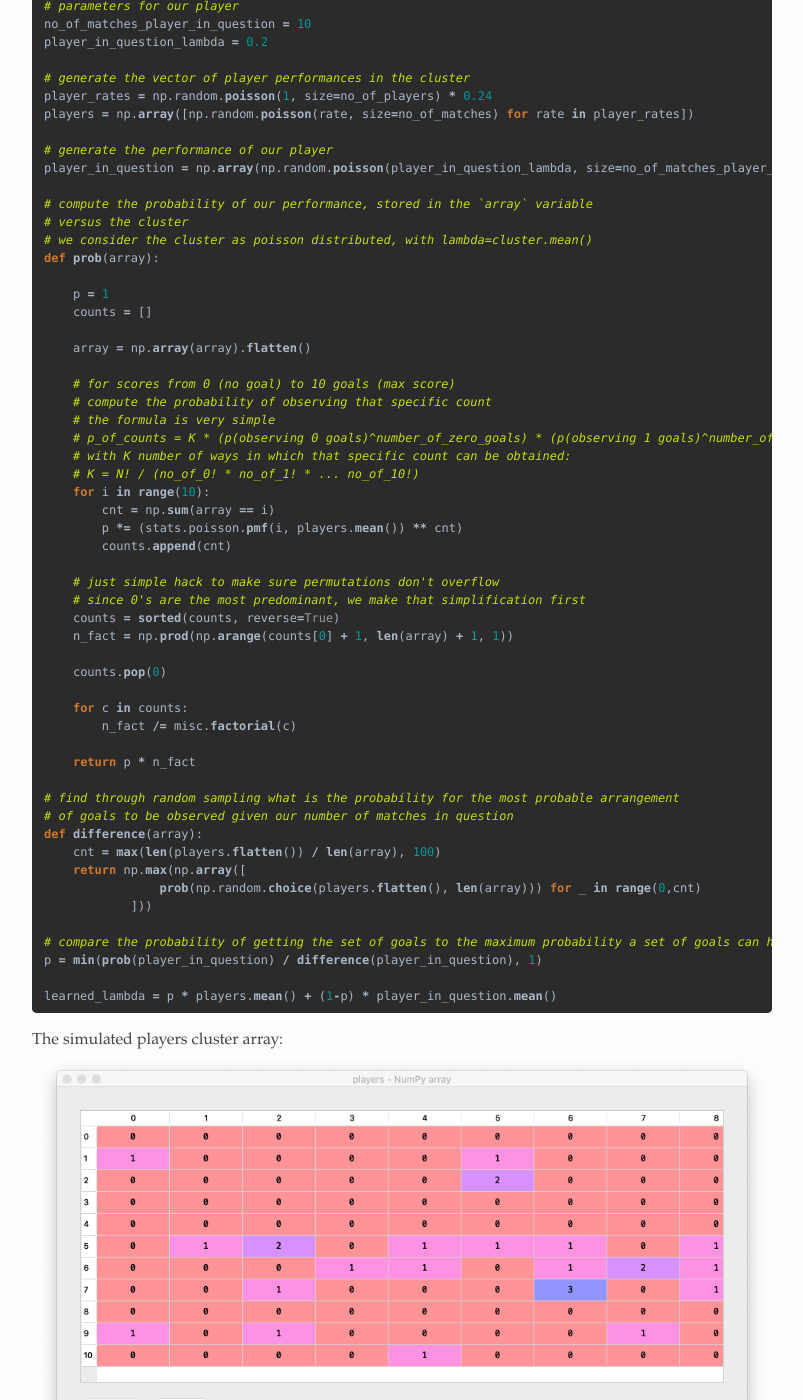
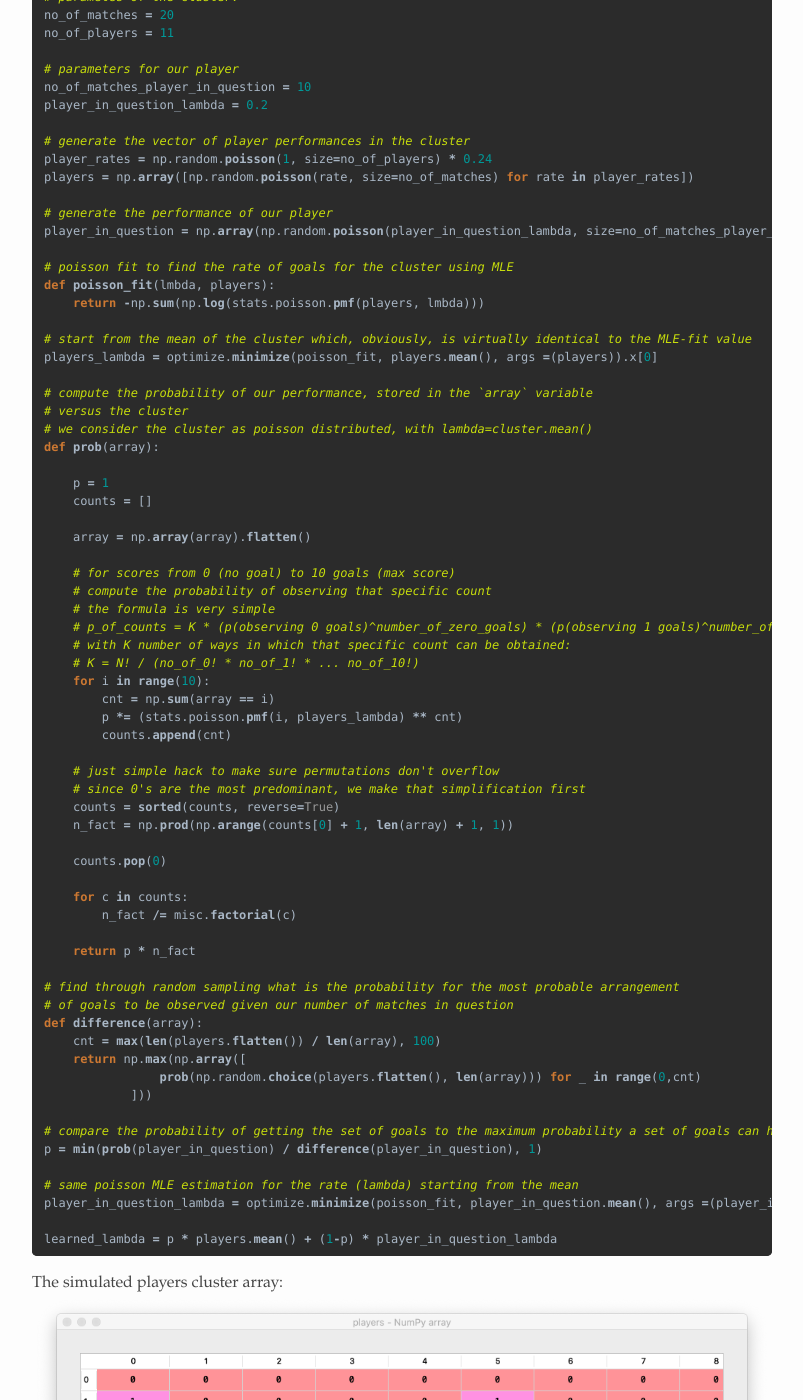
Before and after one commit to alexandrugris/my-jekyll-tech-blog, a Jekyll site: the page built from MyBlog/_posts/2017-10-29-odds-adjustment-risk.markdown, in a window 1280 px wide and 1400 px high, scrolled down 4481 px. Shown: the whole window, without its empty margins (238-1041 px from the left). Built offline with Jekyll 4.4.1, drawn with Linux system fonts in a browser that asks for light colours; some of the changed text lies outside the part shown.

Commit message:
added MLE to estimate the Poisson distribution

````diff
--- a/MyBlog/_posts/2017-10-29-odds-adjustment-risk.markdown
+++ b/MyBlog/_posts/2017-10-29-odds-adjustment-risk.markdown
@@ -129,9 +129,11 @@ The algorithm we are going to follow is described as follows:
 
 2. We generate a sample of our subject's performance, in our example with a `lambda=0.2`.
 
-3. We compute the probability of his performance vector given the performance of the cluster.
+3. Compute the lambda (rate) of goals for the cluster. We use MLE to find the lambda for the poisson distribution. Obviously, it is virtually identical to the mean of the set.
 
-4. We use that probability to average between the cluster `lambda` (poisson average) and his `lambda`. The result is stored in the `learned_lambda` parameter.
+4. We compute the probability of his performance vector given the performance of the cluster.
+
+5. We use that probability to average between the cluster `lambda` (poisson average) and his `lambda`. The result is stored in the `learned_lambda` parameter.
 
 ```python
 import numpy as np
@@ -154,6 +156,13 @@ players = np.array([np.random.poisson(rate, size=no_of_matches) for rate in play
 # generate the performance of our player
 player_in_question = np.array(np.random.poisson(player_in_question_lambda, size=no_of_matches_player_in_question))
 
+# poisson fit to find the rate of goals for the cluster using MLE
+def poisson_fit(lmbda, players):
+    return -np.sum(np.log(stats.poisson.pmf(players, lmbda)))
+
+# start from the mean of the cluster which, obviously, is virtually identical to the MLE-fit value
+players_lambda = optimize.minimize(poisson_fit, players.mean(), args =(players)).x[0]
+
 # compute the probability of our performance, stored in the `array` variable
 # versus the cluster
 # we consider the cluster as poisson distributed, with lambda=cluster.mean()
@@ -172,7 +181,7 @@ def prob(array):
     # K = N! / (no_of_0! * no_of_1! * ... no_of_10!)
     for i in range(10):
         cnt = np.sum(array == i)
-        p *= (stats.poisson.pmf(i, players.mean()) ** cnt)
+        p *= (stats.poisson.pmf(i, players_lambda) ** cnt)
         counts.append(cnt)
 
     # just simple hack to make sure permutations don't overflow
@@ -198,7 +207,10 @@ def difference(array):
 # compare the probability of getting the set of goals to the maximum probability a set of goals can have
 p = min(prob(player_in_question) / difference(player_in_question), 1)
 
-learned_lambda = p * players.mean() + (1-p) * player_in_question.mean()
+# same poisson MLE estimation for the rate (lambda) starting from the mean
+player_in_question_lambda = optimize.minimize(poisson_fit, player_in_question.mean(), args =(player_in_question)).x[0]
+
+learned_lambda = p * players.mean() + (1-p) * player_in_question_lambda
 ```
 
 The simulated players cluster array:
````
